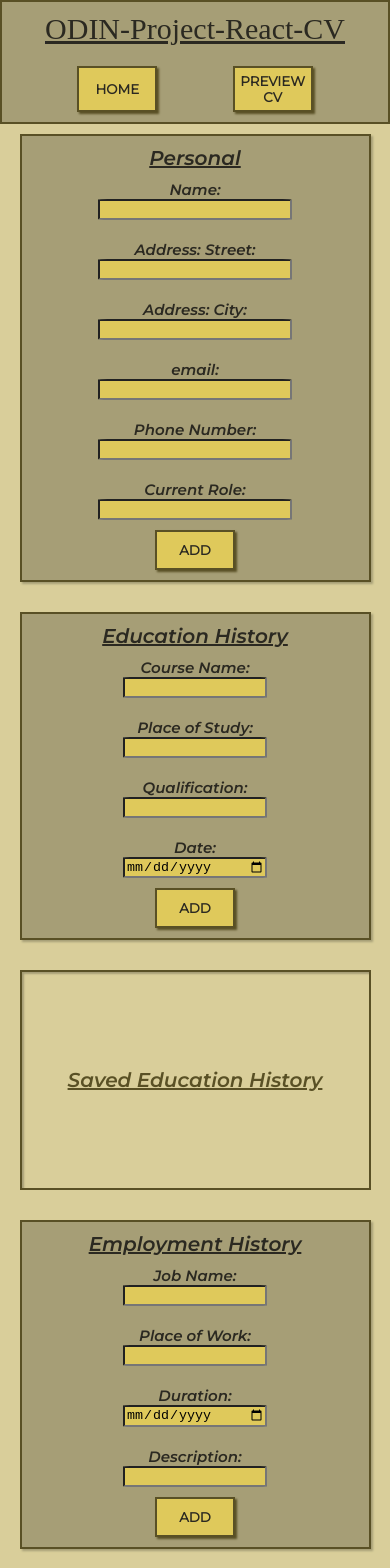
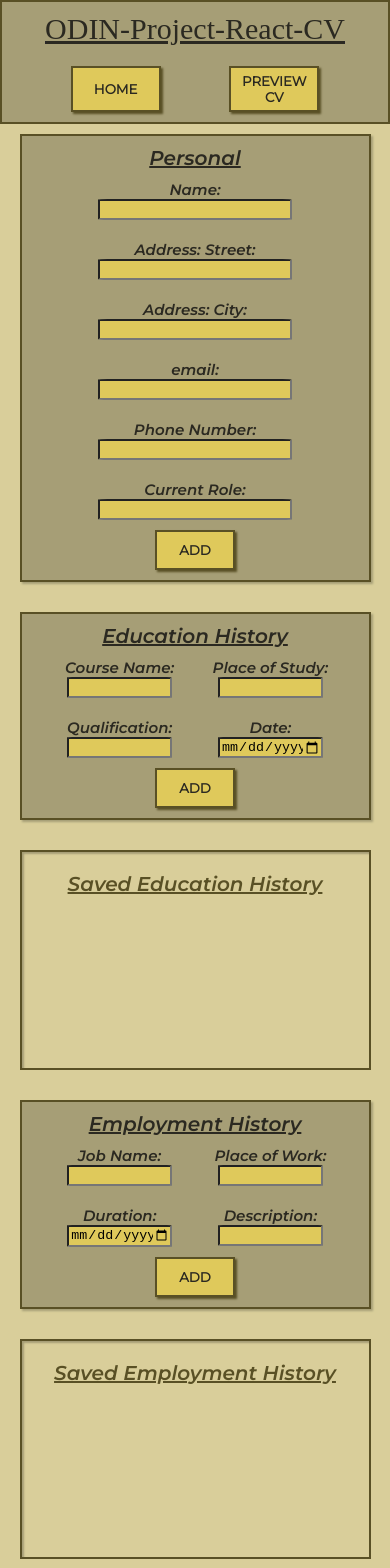
Before and after one commit to rwalsh221/odin_react_cv, a React (Create React App) app in the folder odin_cv/: page / in a window 390 px wide. Shown: the top 1568 px of the page. Built offline with nearby package versions, Linux system fonts and the light colour scheme; a web font is replaced by a local one.

Commit message:
fix large screen responsivness. fix scroll on flex colulm.

```diff
--- a/odin_cv/src/components/CVInput/CVInput.module.css
+++ b/odin_cv/src/components/CVInput/CVInput.module.css
@@ -8,7 +8,7 @@
   justify-items: center;
 }
 
-@media (max-width: 650px) {
+@media (max-width: 750px) {
   .CVInput {
     grid-template-columns: repeat(1, 90%);
     grid-template-rows: repeat(7, max-content);
--- a/odin_cv/src/components/CVInput/CVInputs/CVInputs.js
+++ b/odin_cv/src/components/CVInput/CVInputs/CVInputs.js
@@ -10,10 +10,10 @@ import classes from './CVInputs.module.css';
 
 // TODO: ADD VALIDATION LAST THING!!
 // TODO: REFACTOR LOCAL STORAGE FUNCTION. CUSTOM HOOK ?
-// TODO: RESPONSIVE PREVIEW
 // TODO: Capitalize function for input names in cvinput. make form gernertaion leaner
 // TODO: change width to flex basis on flex items.
-// TODO: LARGE SCREEN MEDIA QUERIE
+// TODO: STOP MULTIPLE EDIT
+// TODO: CHANGE ADD TO UPDATE ON INPUT FORM WHEN EDIT
 
 const mapDispatch = {
   ...actionTypes,
--- a/odin_cv/src/components/CVInput/CVInputs/CVInputs.module.css
+++ b/odin_cv/src/components/CVInput/CVInputs/CVInputs.module.css
@@ -1,5 +1,4 @@
 .cvInputs,
-.personal,
 .cvInputs__saved {
   position: relative;
   background-color: var(--main-background-color);
@@ -8,11 +7,10 @@
   padding: 2rem;
   margin: 1rem;
   height: 22rem;
-  width: 70%;
+  width: 90%;
 }
 
-.cvInputs,
-.personal {
+.cvInputs {
   display: flex;
   flex-direction: column;
   justify-content: center;
@@ -26,12 +24,13 @@
   overflow-y: scroll;
   display: flex;
   flex-wrap: wrap;
-  align-items: center;
+  align-items: flex-start;
   justify-content: space-between;
 }
 
 .cvInputs__saved h3 {
   width: 100%;
+  margin: 0 auto;
 }
 
 .personal {
@@ -49,13 +48,12 @@
 
 .cvInputs__subContent {
   list-style: none;
-  flex-basis: 18rem;
+  flex-basis: 40%;
   flex-shrink: 0;
   margin: 1rem;
   display: flex;
   flex-direction: column;
   align-items: center;
-  width: 50%;
 }
 
 input {
@@ -68,8 +66,8 @@ input {
 
 .cvInputs__heading {
   text-align: center;
-
   text-decoration: underline;
+  align-self: center;
 }
 
 form button {
@@ -77,10 +75,10 @@ form button {
   margin: 0 auto;
 }
 
-@media (max-width: 1315px) {
+@media (min-width: 1480px) {
   .cvInputs,
   .cvInputs__saved {
-    /* height: 33rem; */
+    width: 70rem;
   }
 }
 
@@ -111,7 +109,7 @@ form button {
   }
 }
 
-@media (max-width: 650px) {
+@media (max-width: 750px) {
   .cvInputs__subContent {
     /* width: 40%; */
     margin: 1rem;
@@ -139,6 +137,14 @@ form button {
     margin: 1rem 1rem 2rem 1rem;
   }
 
+  .cvInputs__saved {
+    background-color: var(--main-background-color-light);
+    box-shadow: inset 2px 2px 2px var(--main-background-color);
+    color: var(--main-background-color-dark);
+    overflow-y: scroll;
+    display: block;
+  }
+
   .cvInputs,
   .cvInputs__saved {
     justify-content: space-around;
--- a/odin_cv/src/components/CVInput/CVInputs/SavedCvInputs/SavedCvInputs.module.css
+++ b/odin_cv/src/components/CVInput/CVInputs/SavedCvInputs/SavedCvInputs.module.css
@@ -3,11 +3,11 @@
   display: flex;
   align-items: center;
   border: 2px solid var(--main-text-color);
-  margin: 1rem 0;
+  margin: 1rem auto;
+  align-self: center;
 }
 
-.savedCvInput__content,
-.savedCvInput__contentRed {
+.savedCvInput__content {
   width: 96%;
   height: max-content;
   background-color: var(--main-background-color);
@@ -36,10 +36,6 @@
   border-bottom: 2px solid var(--main-text-color);
 }
 
-.savedCvInput__contentRed {
-  background-color: red;
-}
-
 .btn {
   margin-right: 500px;
 }
--- a/odin_cv/src/components/CVInput/CVInputsPersonal/CVInputsPersonal.module.css
+++ b/odin_cv/src/components/CVInput/CVInputsPersonal/CVInputsPersonal.module.css
@@ -41,7 +41,7 @@
   margin: 0 auto;
 }
 
-@media (max-width: 650px) {
+@media (max-width: 750px) {
   .personal {
     grid-column: 1;
   }
--- a/odin_cv/src/components/CVPreview/CVPreview.js
+++ b/odin_cv/src/components/CVPreview/CVPreview.js
@@ -13,12 +13,6 @@ const CVPreview = (props) => {
   const stateEducation = state.cvInputs.education;
   const stateEmployment = state.cvInputs.employment;
   const stateAdditional = state.cvInputs.additional;
-
-  console.log(state);
-  console.log(statePersonal);
-  console.log(stateEducation);
-  console.log(stateEmployment);
-  console.log(stateAdditional);
 
   return (
     <main className={classes.main}>
--- a/odin_cv/src/components/CVPreview/CVPreview.module.css
+++ b/odin_cv/src/components/CVPreview/CVPreview.module.css
@@ -1,5 +1,5 @@
 .main {
-  min-height: max-content;
+  min-height: 90vh;
   background-color: var(--main-background-color-light);
   display: flex;
   align-items: center;
--- a/odin_cv/src/components/CVPreview/CVPreviewSectionTwo/CVPreviewSectionTwo.module.css
+++ b/odin_cv/src/components/CVPreview/CVPreviewSectionTwo/CVPreviewSectionTwo.module.css
@@ -75,4 +75,14 @@ li {
   .subHeading {
     margin: 0.5rem 0;
   }
+  .sectionTwo {
+    padding: 0;
+  }
+
+  .imageContainer,
+  .personalContainer,
+  .skillsContainer,
+  .refContainer {
+    padding: 0.5rem;
+  }
 }
--- a/odin_cv/src/components/HeaderNavigation/HeaderNavigation.module.css
+++ b/odin_cv/src/components/HeaderNavigation/HeaderNavigation.module.css
@@ -15,7 +15,7 @@ header {
 
 .navButton {
   padding: 0.5rem;
-  width: 8rem;
+  width: 9rem;
   height: 100%;
   text-align: center;
 }
```
Also changed, not shown: 1 other file (tests, documents, lock files or other folders).
